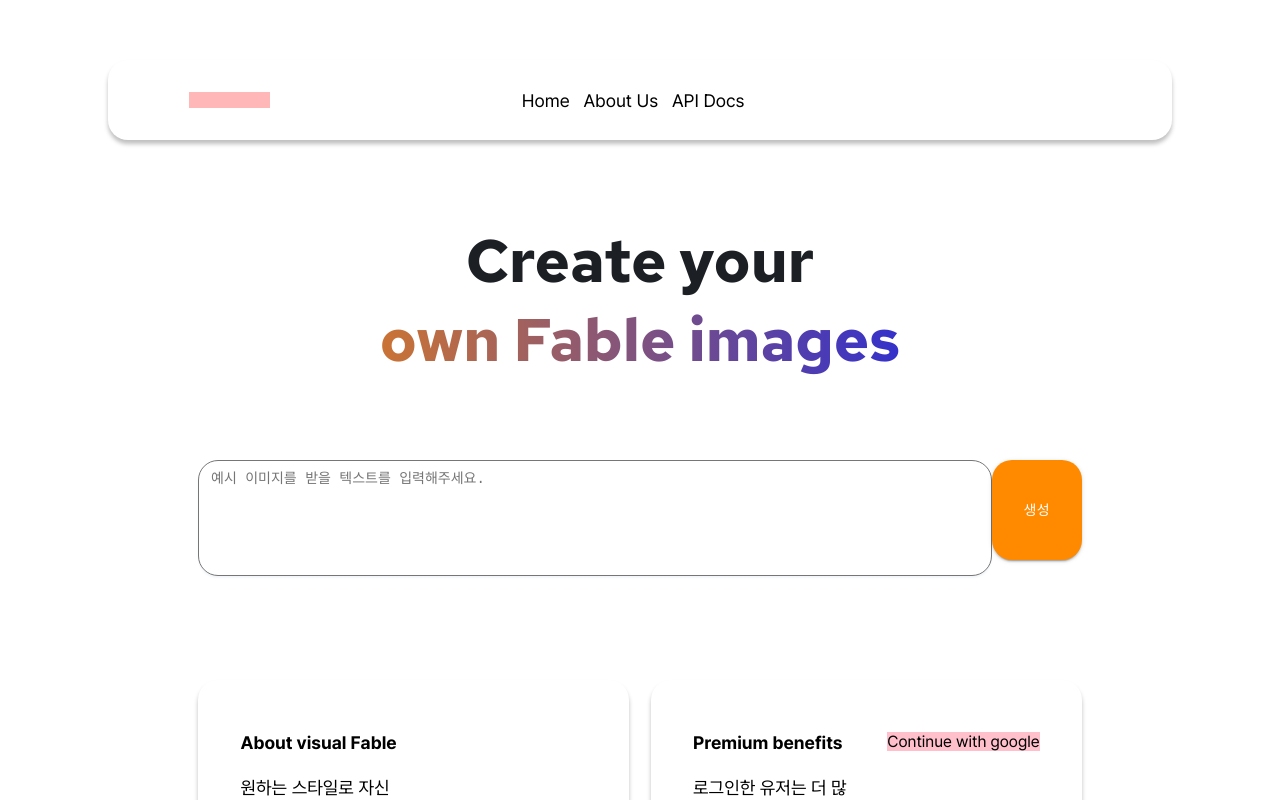
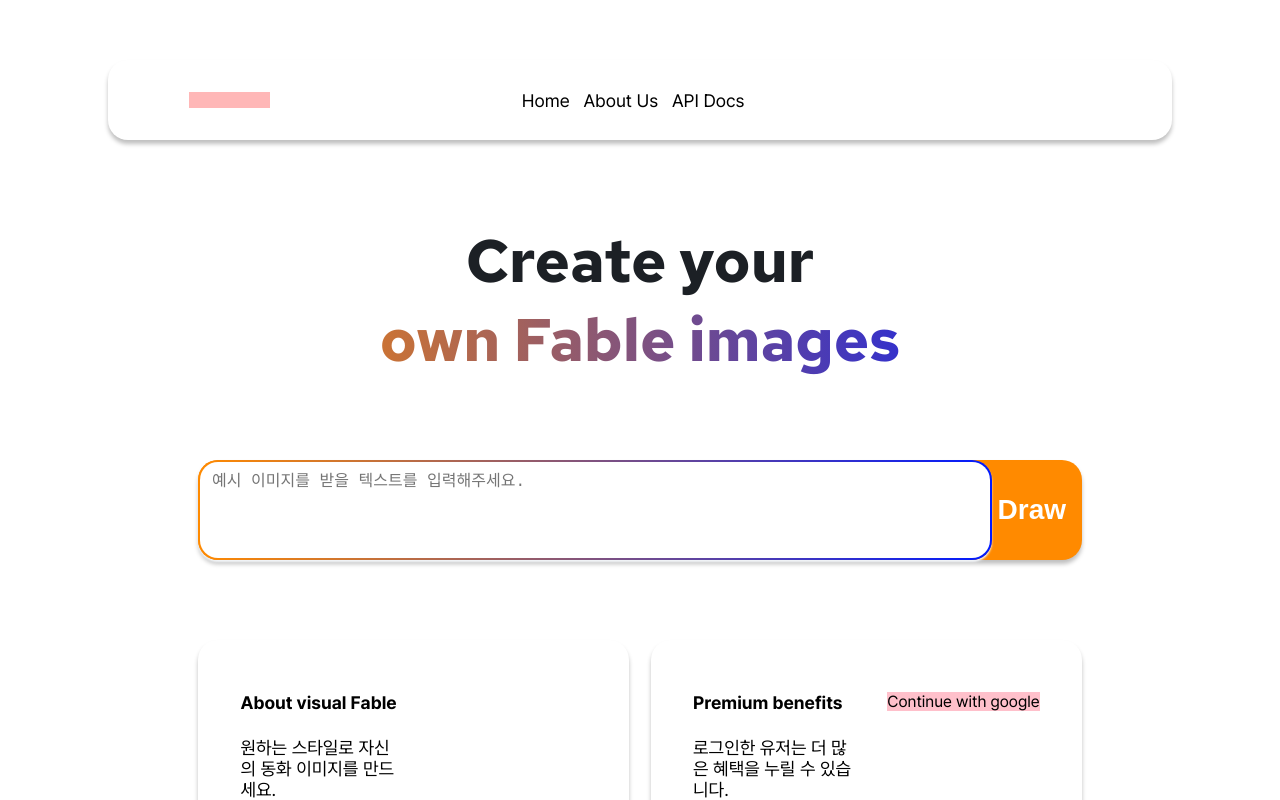
Before and after one commit to 2024S-Style-Transfer/visual-fable-front, a Next.js app: page /generate in a window 1280 px wide. Built offline with nearby package versions, Linux system fonts and the light colour scheme.

Commit message:
style : textArea hegiht 동적 반응 및 mui 제거(PregenerateStep)

```diff
--- a/src/components/common/styled.tsx
+++ b/src/components/common/styled.tsx
@@ -1,9 +1,6 @@
 import styled from '@emotion/styled';
 import { css } from '@emotion/react';
 import { ColorTheme } from '../../theme/theme';
-import { Button as MuiButton, TextareaAutosize as MuiTextarea } from '@mui/material';
-import { ButtonProps as MuiButtonProps } from '@mui/material';
-import { RedHatText } from '../../theme/fontsGroup';
 
 const shadowOpts = css`
   box-shadow: 0px 4px 4px 0px rgba(0, 0, 0, 0.25);
@@ -15,35 +12,103 @@ const SectionTitle = styled.p`
     margin-bottom: 12px;
   `;
 
-// 프롬프트 입력
-// !!테두리 그라데이션 색이 안먹어서 수정 중입니다
-const TextArea = styled(MuiTextarea)`
-  resize:none;
+// exampleText의 길이에 따라 <TextAreaBorder>, <TextArea> 높이를 동적으로 계산
+const calculateHeight = (exampleText: string) => {
+  const rowCount = exampleText.split(/\r\n|\r|\n/).length;
+  const minHeight = 100; // 최소 높이
+  return Math.max(rowCount * 27, minHeight);
+};
+
+const TextAreaBorder = styled.div`
   width: 100%;
+  padding: 1px 1px;
+  border-radius: 20px;
+  border: 1px solid transparent;
+  box-shadow: 0px 2px 2px ${ColorTheme.shadowColor};
+  background-image: linear-gradient(#fff, #fff),
+    linear-gradient(to right, ${ColorTheme.primaryColor}, ${ColorTheme.secondaryColor});
+  background-origin: border-box;
+  background-clip: content-box, border-box;
+`;
+const TextArea = styled.textarea`
+  resize: none;
+  width: 99%;
   padding: 8px 12px;
-  font-size: 0.875rem;
+  font-size: 1rem;
   font-weight: 400;
   line-height: 1.5;
-  border-radius: 20px;
-  border-color: ${ColorTheme.primaryColor}
-  color: ${ColorTheme.placeholderColor};
-  background: #fff;
-  box-shadow: 0px 2px 2px ${ColorTheme.shadowColor};
+  background-color: transparent;
+  border: none;
   overflow: hidden;
+
+  &:focus {
+    outline: none;
+  }
 `;
-
-interface ButtonProps extends MuiButtonProps {
-  PreDr?: boolean; //Pregenerate 단계 생성 버튼
+interface ButtonProps {
   Dr?: boolean; //기본 생성 버튼
   Cancel?: boolean; //취소 및 로그아웃 버튼
   Storage?: boolean; //My storage 이동 버튼
 }
 
-const Button = styled(MuiButton)<ButtonProps>`
-  width: ${(props) => (props.PreDr ? '10.2%' : '13.1%')};
-  height: ${(props) => (props.PreDr ? '100px' : '54px')};
+const Button = styled.button<ButtonProps>`
+  width: 13.1%;
+  height: 100px;
   border-radius: 20px;
-  background-color: ${(props) => (props.PreDr || props.Dr ? ColorTheme.primaryColor : ColorTheme.negativeColor)};
+  border: 0px;
+  font-size: 1.125rem;
+  ${shadowOpts}
+
+  &:active {
+    cursor: pointer;
+  }
+
+  &:hover {
+    cursor: pointer;
+  }
+
+  &.Dr {
+    background-color: ${ColorTheme.primaryColor};
+    color: ${ColorTheme.backColor};
+    transition: background-color 0.3s;
+
+    &:hover {
+      background-color: ${ColorTheme.primaryColor2};
+    }
+
+    &:active {
+      background-color: ${ColorTheme.primaryColor3};
+    }
+  }
+
+  &.Cancel {
+    background-color: transparent;
+    color: ${ColorTheme.negativeColor};
+
+    &:hover {
+      background-color: ${ColorTheme.negativeColor};
+      color: ${ColorTheme.backColor};
+    }
+
+    &:active {
+      background-color: ${ColorTheme.negativeColor2};
+      color: ${ColorTheme.backColor};
+    }
+  }
+
+  &.Storage {
+    background-color: ${ColorTheme.secondaryColor};
+    color: ${ColorTheme.backColor};
+    transition: background-color 0.3s;
+
+    &:hover {
+      background-color: ${ColorTheme.secondaryColor2};
+    }
+
+    &:active {
+      background-color: ${ColorTheme.secondaryColor3};
+    }
+  }
 `;
 
 const BannerContents = styled.div`
@@ -98,4 +163,16 @@ const CommonWrapper = styled.section`
   overflow: auto;
 `;
 
-export { shadowOpts, SectionTitle, TextArea, Button, BannerContents, BannerText, Contents, Section, CommonWrapper };
+export {
+  shadowOpts,
+  SectionTitle,
+  TextArea,
+  TextAreaBorder,
+  Button,
+  BannerContents,
+  BannerText,
+  Contents,
+  Section,
+  CommonWrapper,
+  calculateHeight,
+};
--- a/src/components/steps/GenerateStep.tsx
+++ b/src/components/steps/GenerateStep.tsx
@@ -85,7 +85,7 @@ const GenerateStep: React.FC = () => {
         </IconButton>
       </IndexChangeButtonWrapper>
 
-      <Button variant="contained" onClick={handleCreateTextToImages} disabled={disabledConfirm}>
+      <Button onClick={handleCreateTextToImages} disabled={disabledConfirm}>
         생성
       </Button>
     </GenerateStepWrapper>
--- a/src/components/steps/PreGenerateStep.tsx
+++ b/src/components/steps/PreGenerateStep.tsx
@@ -1,8 +1,19 @@
 'use client';
 
-import React, { useState } from 'react';
+import React, { useState, useEffect } from 'react';
 import styled from '@emotion/styled';
-import { Button, CommonWrapper, TextArea, BannerContents, BannerText, Contents, Section } from '../common/styled';
+import {
+  Button,
+  CommonWrapper,
+  TextArea,
+  TextAreaBorder,
+  BannerContents,
+  BannerText,
+  Contents,
+  Section,
+  shadowOpts,
+  calculateHeight,
+} from '../common/styled';
 import { Card, CardContents, CardImage, CardText, CardTitle } from '../common/cards';
 import Navigator from '../common/Navigator';
 import { RedHatText } from '../../theme/fontsGroup';
@@ -16,9 +27,15 @@ const PreGenerateStep: React.FC = () => {
   const { setIsGlobalLoading } = useGlobalStore();
 
   const [exampleText, setExampleText] = useState<string>('');
+  const [textAreaHeight, setTextAreaHeight] = useState<number>(100);
 
   const [isExampleImageModalOpen, setIsExampleImageModalOpen] = useState<boolean>(false);
   const [exampleItems, setExampleItems] = useState<ExampleItem[]>([]);
+
+  // exampleText의 길이에 따라 높이를 동적으로 계산
+  useEffect(() => {
+    setTextAreaHeight(calculateHeight(exampleText));
+  }, [exampleText]);
 
   const handleCreateExampleImages = async () => {
     try {
@@ -44,15 +61,17 @@ const PreGenerateStep: React.FC = () => {
         <Navigator />
         <Section>
           <Banner />
-          <InputArea>
-            <PreDrTextArea
-              placeholder="예시 이미지를 받을 텍스트를 입력해주세요."
-              value={exampleText}
-              onChange={(e) => setExampleText(e.target.value)}
-            />
+          <InputArea style={{ marginBottom: `${textAreaHeight - 20}px` }}>
+            <PreDrTextAreaBorder style={{ height: `${textAreaHeight}px` }}>
+              <PreDrTextArea
+                placeholder="예시 이미지를 받을 텍스트를 입력해주세요."
+                value={exampleText}
+                onChange={(e) => setExampleText(e.target.value)}
+              />
+            </PreDrTextAreaBorder>
 
-            <PreDrButton PreDr variant="contained" onClick={handleCreateExampleImages}>
-              생성
+            <PreDrButton className="Dr" style={{ height: `${textAreaHeight}px` }} onClick={handleCreateExampleImages}>
+              Draw
             </PreDrButton>
           </InputArea>
           <Cards />
@@ -104,18 +123,28 @@ const InputArea = styled.div`
   width: 100%;
   height: 100px;
   display: flex;
-  margin-bottom: 120px;
+  position: relative;
 `;
 
-//!! 버튼 배치 조정 예정
-const PreDrButton = styled(Button)`
-  float: right;
+const PreDrTextAreaBorder = styled(TextAreaBorder)`
+  position: absolute;
+  left: 0;
+  top: 0;
+  width: 89.8%;
+  z-index: 1;
+`;
+const PreDrTextArea = styled(TextArea)`
+  width: 100%;
+  height: 99%;
 `;
 
-const PreDrTextArea = styled(TextArea)`
-  float: left;
-  width: 89.8%;
-  min-height: 100px;
+const PreDrButton = styled(Button)`
+  width: 100%;
+  position: absolute;
+  text-align: right;
+  padding-right: 1.8%;
+  font-size: 1.75rem;
+  font-weight: bold;
 `;
 
 export default PreGenerateStep;
--- a/src/theme/theme.tsx
+++ b/src/theme/theme.tsx
@@ -1,13 +1,18 @@
 // 컬러 팔레트
 const ColorTheme = {
-    backColor: "#ffffff",           //배경 색상 - 흰색
-    primaryColor: "#FF8A00",        //기본 색상 - 주황
-    secondaryColor: "#001AFF",      //보조 색상 - 파랑
-    negativeColor: "#979797",       //부정 색상 - 회색 (취소 버튼)
-    textColor : "#1c2025",          //기본 텍스트 색상 - 검정
-    placeholderColor : "#1c2025",        //placeholder 색상 = 회색
-    shadowColor : "#f3f6f9",         // 카드 그림자 색상 - 회색
-    tempColor : "#FFB7B7"            // 임시 색상 - 빨강
-  } as const;
+  backColor: '#ffffff', //배경 색상 - 흰색
+  primaryColor: '#FF8A00', //기본 색상 - 주황
+  primaryColor2: '#E37800', //기본 색상2 - 주황
+  primaryColor3: '#C76900', //기본 색상3 - 주황
+  secondaryColor: '#001AFF', //보조 색상 - 파랑
+  secondaryColor2: '#0B1FD5',
+  secondaryColor3: '#0E1FB8',
+  negativeColor: '#979797', //부정 색상 - 회색 (취소 버튼)
+  negativeColor2: '#717171', //부정 색상2 - 회색 (취소 버튼)
+  textColor: '#1c2025', //기본 텍스트 색상 - 검정
+  placeholderColor: '#1c2025', //placeholder 색상 = 회색
+  shadowColor: '#f3f6f9', // 카드 그림자 색상 - 회색
+  tempColor: '#FFB7B7', // 임시 색상 - 빨강
+} as const;
 
-export {ColorTheme};
+export { ColorTheme };
```
Also changed, not shown: src/components/modals/TEMP.tsx (added, +172 -0 lines). Lines whose indentation alone changed are shown as unchanged.
